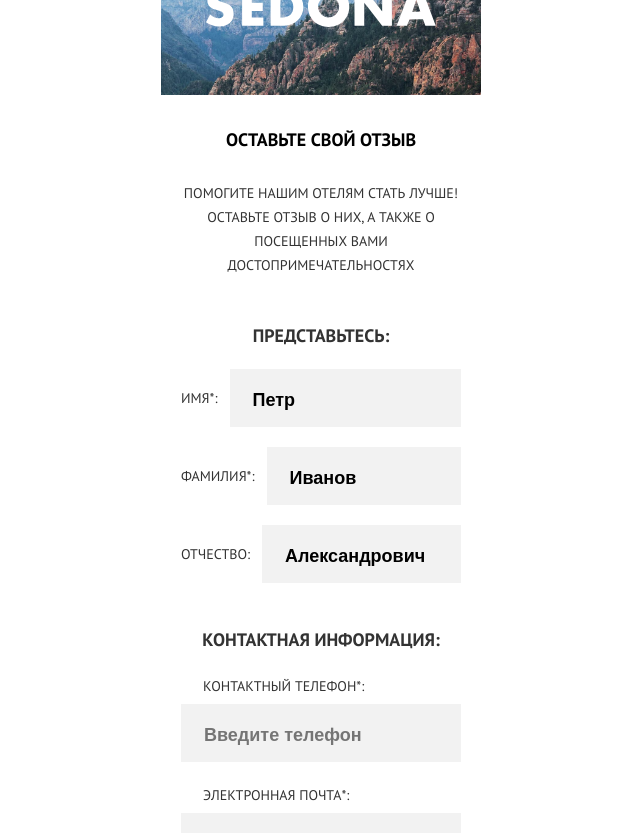
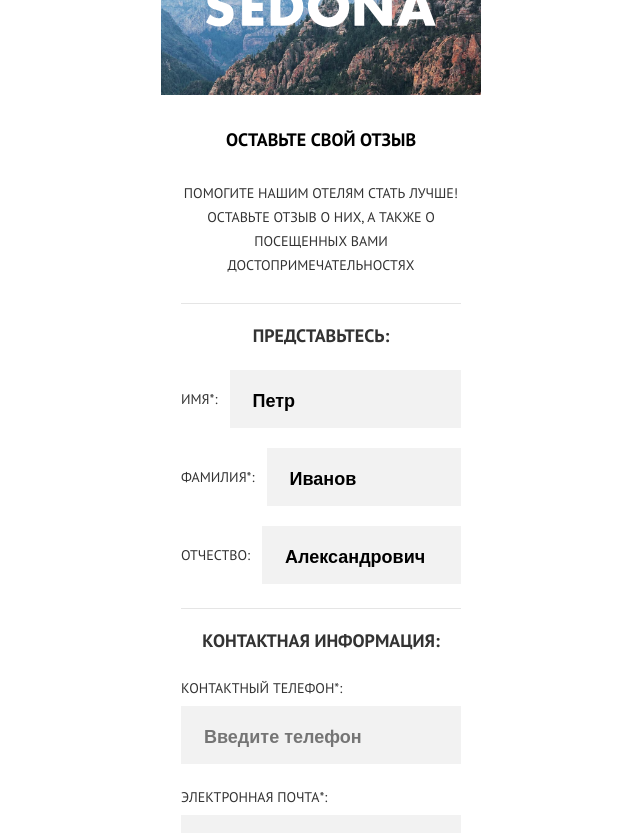
Before and after one commit to AndrewP-GH/sedona, a website: page form.html in a window 1280 px wide. Shown: the part 119-952 px from the top of the page, without its empty margins (319-959 px from the left). Drawn offline with Linux system fonts and the light colour scheme.

Commit message:
Add separator

```diff
--- a/styles/blocks/form.css
+++ b/styles/blocks/form.css
@@ -1,19 +1,20 @@
 .form {
+  position: relative;
   text-align: left;
   padding-top: 6px;
   padding-bottom: 28px;
   line-height: 26px;
 }
 
-/* .form-fieldset::before {
+.form-fieldset::before {
   content: "";
-  position: absolute;
-  bottom: 0;
+  position: relative;
+  top: -66px;
   left: 0;
   width: 100%;
   height: 1px;
   background-color: #E5E5E5;
-} */
+}
 
 .form-fieldset {
   border: 0;
@@ -53,7 +54,7 @@
   align-self: flex-start;
   margin: 0;
   margin-bottom: 5px;
-  padding-left: 22px;
+
 }
 
 .form-input {
```
